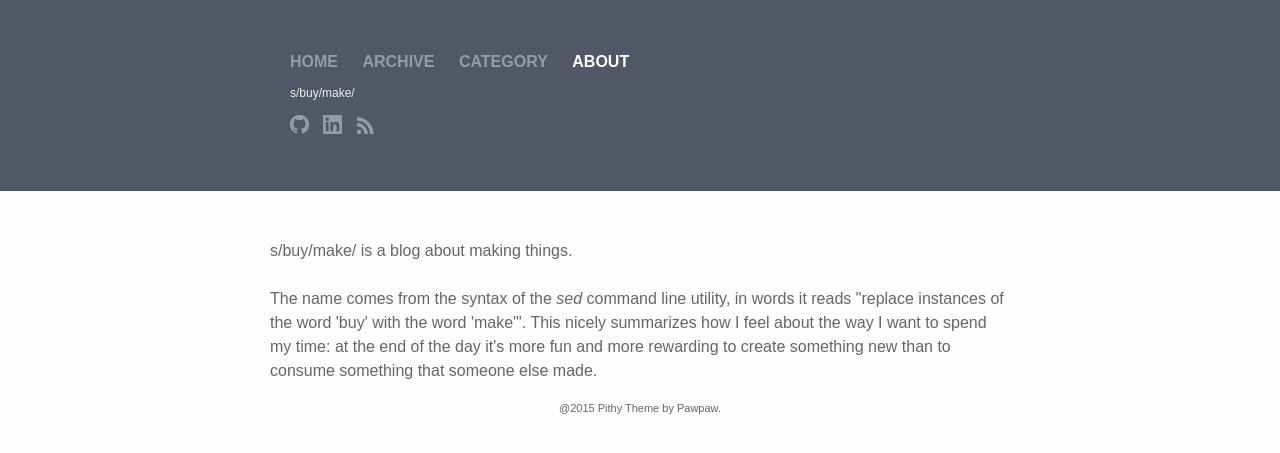
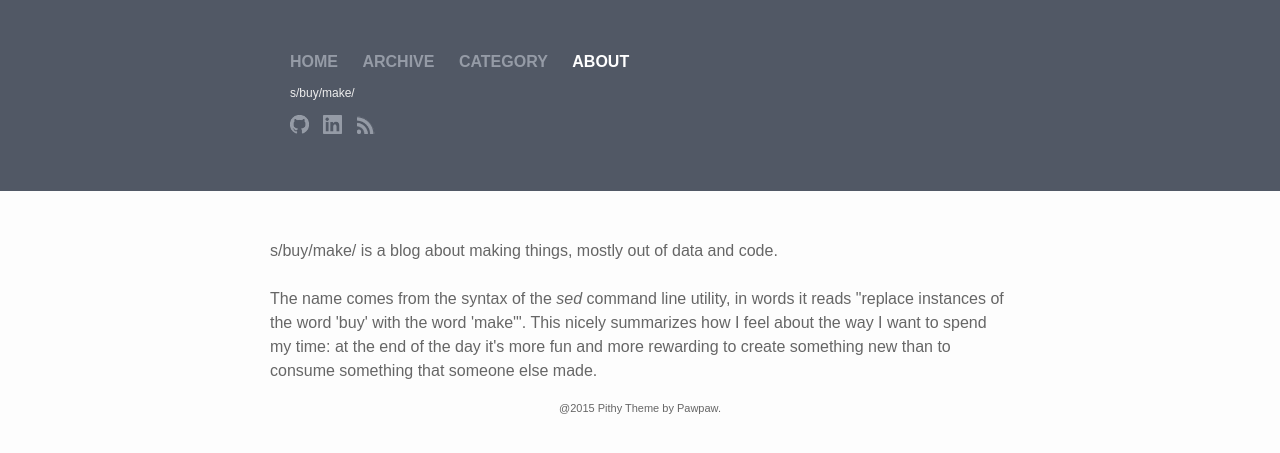
Before and after one commit to hinnefe2/hinnefe2.github.io, a Jekyll site: the page built from about.html, in a window 1280 px wide. Shown: the top 453 px of the page. Built offline with Jekyll 4.4.1, drawn with Linux system fonts in a browser that asks for light colours.

Commit message:
small change to about.html

```diff
--- a/about.html
+++ b/about.html
@@ -4,7 +4,7 @@ layout: default
 
 <div class="about">
 <br>
-s/buy/make/ is a blog about making things.
+s/buy/make/ is a blog about making things, mostly out of data and code.
 <br>
 <br>
 The name comes from the syntax of the <i>sed</i> command line utility,
```
